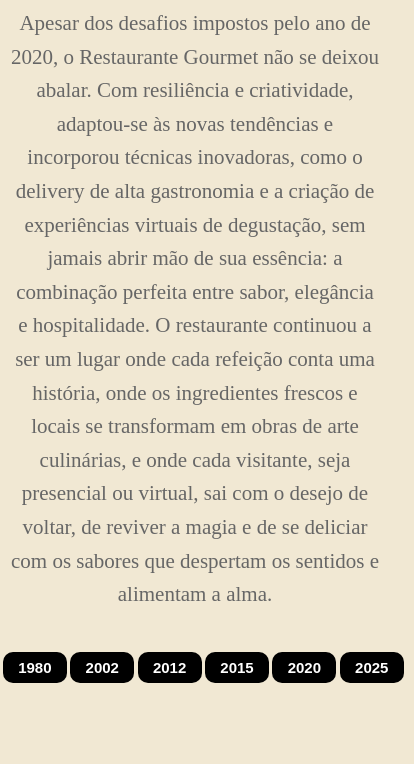
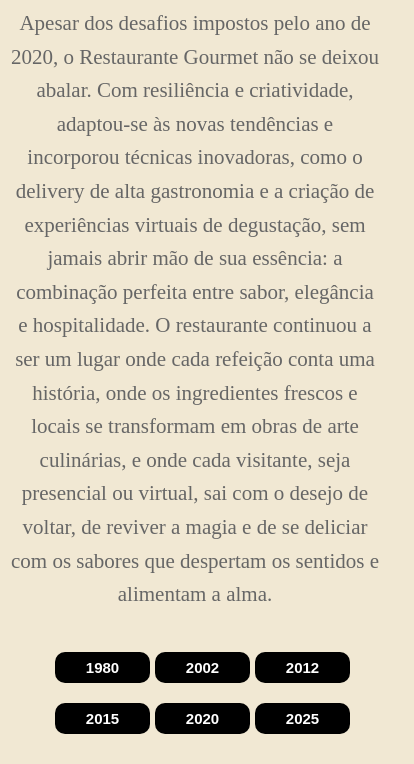
Before and after one commit to GustavoADSDev/restaurante, a plain HTML site: page 2020.html in a window 390 px wide. Shown: the part 1112-1876 px from the top of the page, 414 px wide, since content can reach past the window. Before the commit the page ends 1825 px from the top, so only its background shows below. Drawn offline with Linux system fonts and the light colour scheme.

Commit message:
historia

```diff
--- a/2020.html
+++ b/2020.html
@@ -110,11 +110,12 @@
             display: flex;
             justify-content: center;
         }
-        .container {
+                .container {
             display: flex;
             justify-content: center;
             width: 100%;
             padding: 20px 0;
+            flex-wrap: wrap;
         }
 
         .container input {
@@ -123,11 +124,23 @@
             border-radius: 10px;
             padding: 7px;
             margin: 0 10px;
-            width: 90px;
             font-size: 15px;
             font-weight: bolder;
+            flex-grow: 1;
+            min-width: 80px;
+            box-sizing: border-box;
 
         }
+        a>input:hover{
+            background-color: #deb27e;
+}
+    @media (max-width: 680px) {
+
+    .container input {
+        width: 95%; /* Inputs ocupam quase toda a largura em telas pequenas */
+        margin: 3px ; /* Margem vertical entre os inputs */
+    }
+}
         a>input:hover{
             background-color: #deb27e;
         }
```
Also changed, not shown: 1980.html (+14 -1 lines), 2012.html (+15 -2 lines), 2015.html (+14 -1 lines), 2025.html (+14 -1 lines).
